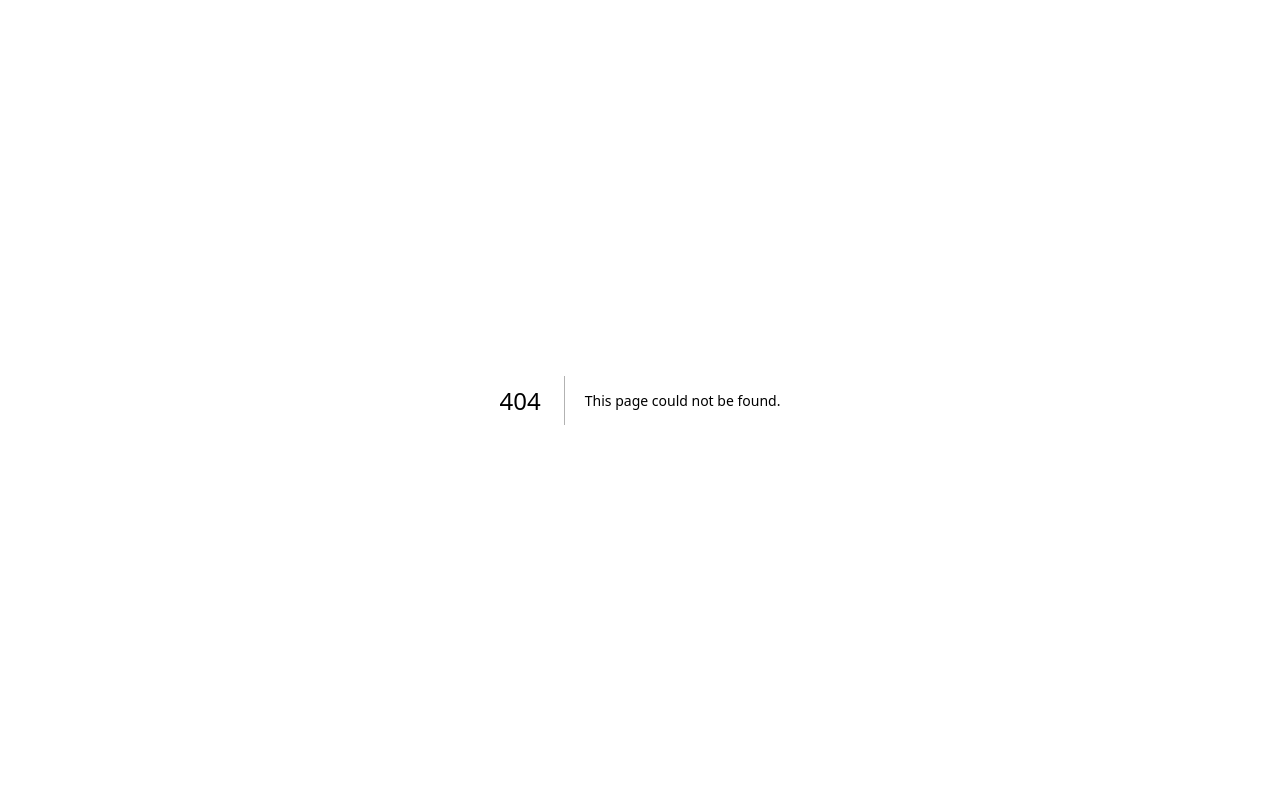
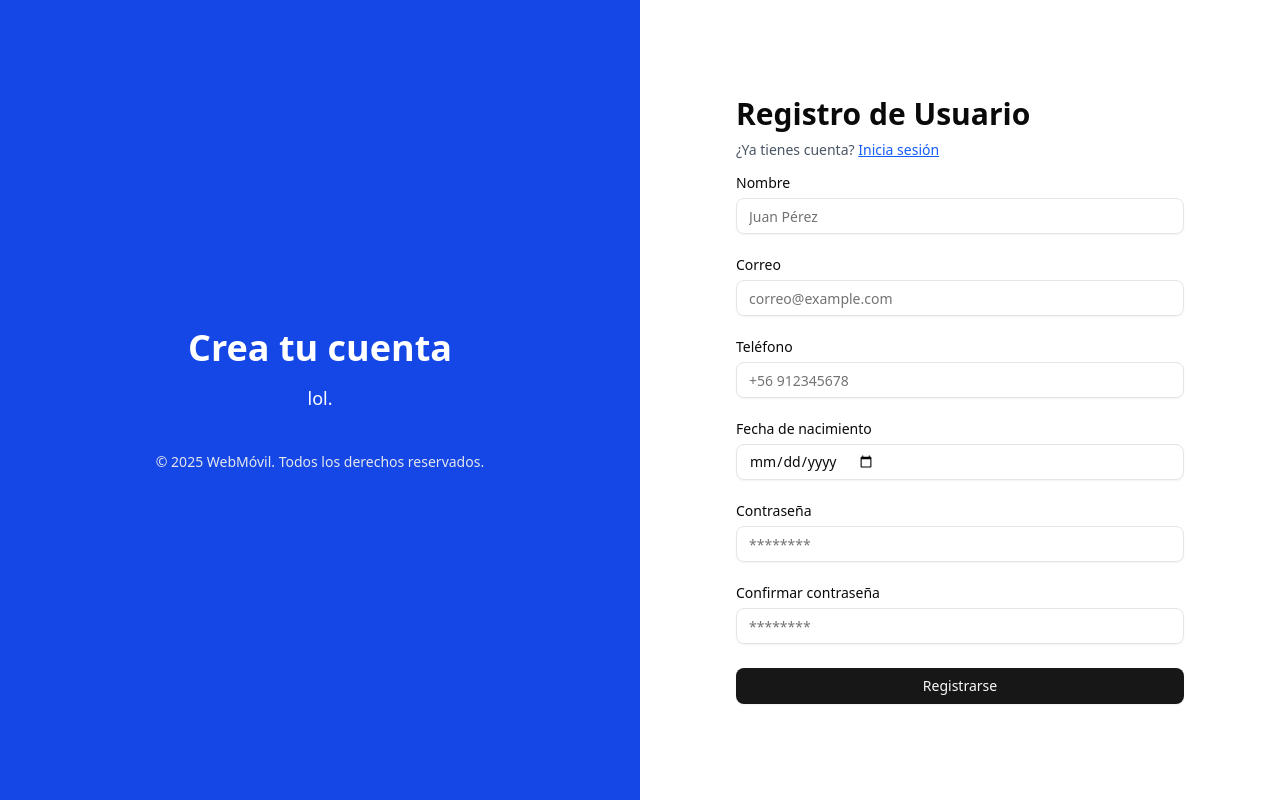
Before and after one commit to VicenteeFigueroa/Taller-2, a Next.js app: page /register in a window 1280 px wide. Before the commit this address had no page. Built offline with nearby package versions, Linux system fonts and the light colour scheme.

Commit message:
feat: view register and validations

```diff
--- /dev/null
+++ b/src/app/register/page.tsx
@@ -0,0 +1,5 @@
+import { RegisterPage } from "@/views/registerPage/RegisterPage";
+
+export default function Register() {
+  return <RegisterPage />;
+}
--- /dev/null
+++ b/src/views/registerPage/RegisterPage.tsx
@@ -0,0 +1,197 @@
+"use client";
+
+//import { useState } from "react";
+import { useForm } from "react-hook-form";
+import { z } from "zod";
+import { zodResolver } from "@hookform/resolvers/zod";
+
+import { Button } from "@/components/ui/button";
+import {
+  Form,
+  FormField,
+  FormItem,
+  FormLabel,
+  FormControl,
+  FormMessage,
+} from "@/components/ui/form";
+import { Input } from "@/components/ui/input";
+import { Alert, AlertTitle, AlertDescription } from "@/components/ui/alert";
+
+const formSchema = z
+  .object({
+    name: z.string().nonempty({ message: "Nombre es requerido." }),
+    email: z.string().email("Correo inválido").nonempty("Correo es requerido."),
+    phone: z
+      .string()
+      .min(9, { message: "Debe tener al menos 9 dígitos." })
+      .nonempty({ message: "Teléfono es requerido." }),
+    birthdate: z
+      .string()
+      .nonempty({ message: "Fecha de nacimiento es requerida." }),
+    password: z.string().min(6, { message: "Mínimo 6 caracteres." }),
+    confirmPassword: z
+      .string()
+      .nonempty({ message: "Confirmar contraseña es requerido." }),
+  })
+  .refine((data) => data.password === data.confirmPassword, {
+    message: "Las contraseñas no coinciden.",
+    path: ["confirmPassword"],
+  });
+
+export const RegisterPage = () => {
+  const form = useForm<z.infer<typeof formSchema>>({
+    resolver: zodResolver(formSchema),
+    defaultValues: {
+      name: "",
+      email: "",
+      phone: "",
+      birthdate: "",
+      password: "",
+      confirmPassword: "",
+    },
+  });
+
+  const formError = null;
+
+  const onSubmit = async (values: z.infer<typeof formSchema>) => {
+    console.log("Formulario enviado:", values);
+    // Por ahora no hacemos lógica funcional
+  };
+
+  return (
+    <div className="flex flex-col md:flex-row h-screen">
+      {/* Lado izquierdo */}
+      <div className="md:w-1/2 w-full bg-blue-700 text-white flex flex-col justify-center items-center p-10">
+        <h1 className="text-3xl md:text-4xl font-bold mb-4 text-center">
+          Crea tu cuenta <br className="hidden md:block" />
+        </h1>
+        <p className="text-base md:text-lg text-justify max-w-md">lol.</p>
+        <p className="mt-10 text-xs md:text-sm text-gray-200 text-center">
+          © 2025 WebMóvil. Todos los derechos reservados.
+        </p>
+      </div>
+
+      {/* Lado derecho */}
+      <div className="md:w-1/2 w-full flex items-center justify-center bg-white px-6 py-10">
+        <div className="w-full max-w-md">
+          <h2 className="text-2xl md:text-3xl font-bold mb-2 text-center md:text-left">
+            Registro de Usuario
+          </h2>
+          <p className="mb-4 text-sm text-gray-600 text-center md:text-left">
+            ¿Ya tienes cuenta?{" "}
+            <a href="/login" className="text-blue-600 underline">
+              Inicia sesión
+            </a>
+          </p>
+
+          <Form {...form}>
+            <form onSubmit={form.handleSubmit(onSubmit)} className="space-y-6">
+              <FormField
+                control={form.control}
+                name="name"
+                render={({ field }) => (
+                  <FormItem>
+                    <FormLabel>Nombre</FormLabel>
+                    <FormControl>
+                      <Input placeholder="Juan Pérez" {...field} />
+                    </FormControl>
+                    <FormMessage />
+                  </FormItem>
+                )}
+              />
+
+              <FormField
+                control={form.control}
+                name="email"
+                render={({ field }) => (
+                  <FormItem>
+                    <FormLabel>Correo</FormLabel>
+                    <FormControl>
+                      <Input placeholder="correo@example.com" {...field} />
+                    </FormControl>
+                    <FormMessage />
+                  </FormItem>
+                )}
+              />
+
+              <FormField
+                control={form.control}
+                name="phone"
+                render={({ field }) => (
+                  <FormItem>
+                    <FormLabel>Teléfono</FormLabel>
+                    <FormControl>
+                      <Input placeholder="+56 912345678" {...field} />
+                    </FormControl>
+                    <FormMessage />
+                  </FormItem>
+                )}
+              />
+
+              <FormField
+                control={form.control}
+                name="birthdate"
+                render={({ field }) => (
+                  <FormItem>
+                    <FormLabel>Fecha de nacimiento</FormLabel>
+                    <FormControl>
+                      <Input type="date" {...field} />
+                    </FormControl>
+                    <FormMessage />
+                  </FormItem>
+                )}
+              />
+
+              <FormField
+                control={form.control}
+                name="password"
+                render={({ field }) => (
+                  <FormItem>
+                    <FormLabel>Contraseña</FormLabel>
+                    <FormControl>
+                      <Input
+                        type="password"
+                        placeholder="********"
+                        {...field}
+                      />
+                    </FormControl>
+                    <FormMessage />
+                  </FormItem>
+                )}
+              />
+
+              <FormField
+                control={form.control}
+                name="confirmPassword"
+                render={({ field }) => (
+                  <FormItem>
+                    <FormLabel>Confirmar contraseña</FormLabel>
+                    <FormControl>
+                      <Input
+                        type="password"
+                        placeholder="********"
+                        {...field}
+                      />
+                    </FormControl>
+                    <FormMessage />
+                  </FormItem>
+                )}
+              />
+
+              {formError && (
+                <Alert variant="destructive">
+                  <AlertTitle>Error</AlertTitle>
+                  <AlertDescription>{formError}</AlertDescription>
+                </Alert>
+              )}
+
+              <Button type="submit" className="w-full">
+                Registrarse
+              </Button>
+            </form>
+          </Form>
+        </div>
+      </div>
+    </div>
+  );
+};
```
